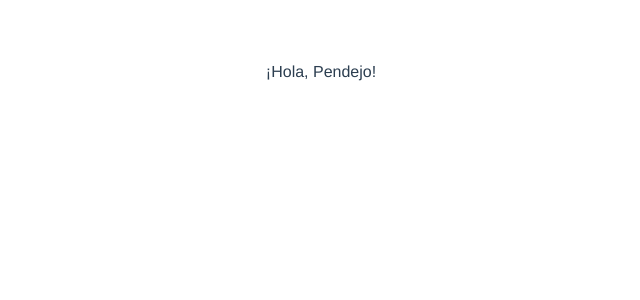
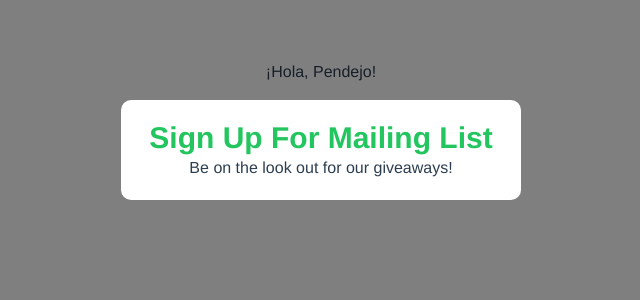
Before and after one commit to chencho806/vue-modal-project, a Vue app: page / in a window 1280 px wide. Shown: the top 300 px of the page, without its empty margins (319-959 px from the left). Built offline with nearby package versions, Linux system fonts and the light colour scheme.

Commit message:
imports modal component

```diff
--- a/src/App.vue
+++ b/src/App.vue
@@ -1,12 +1,16 @@
 <template>
  <h1>{{ title }}</h1>
+ <ModalVue
+    header="Sign Up For Mailing List"
+    text="Be on the look out for our giveaways!"/>
 </template>
 
 <script>
-
+import ModalVue from "./components/Modal.vue"
 
 export default {
   name: 'App',
+  components: { ModalVue },
   data() {
     return {
       title: '¡Hola, Pendejo!'
@@ -25,4 +29,5 @@ export default {
   margin-top: 60px;
 }
 
+
 </style>
```
